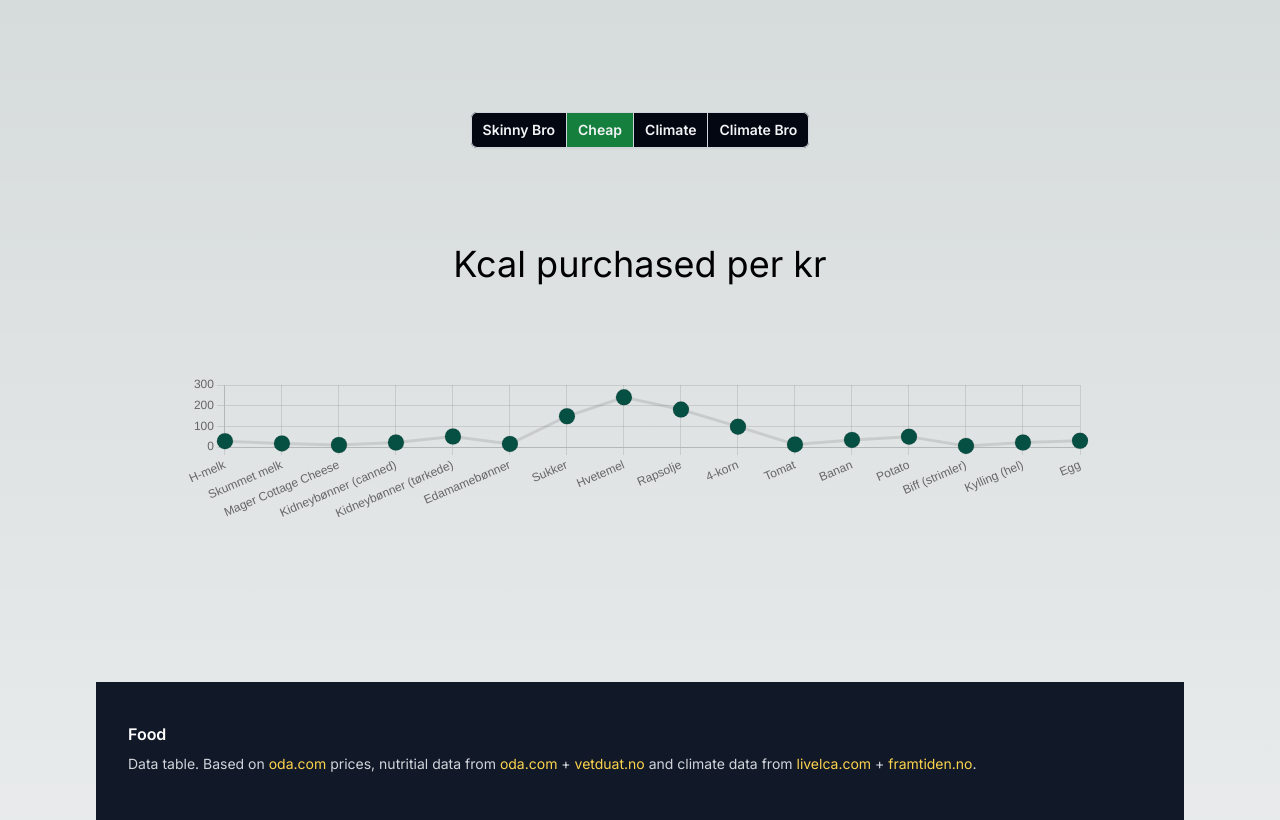
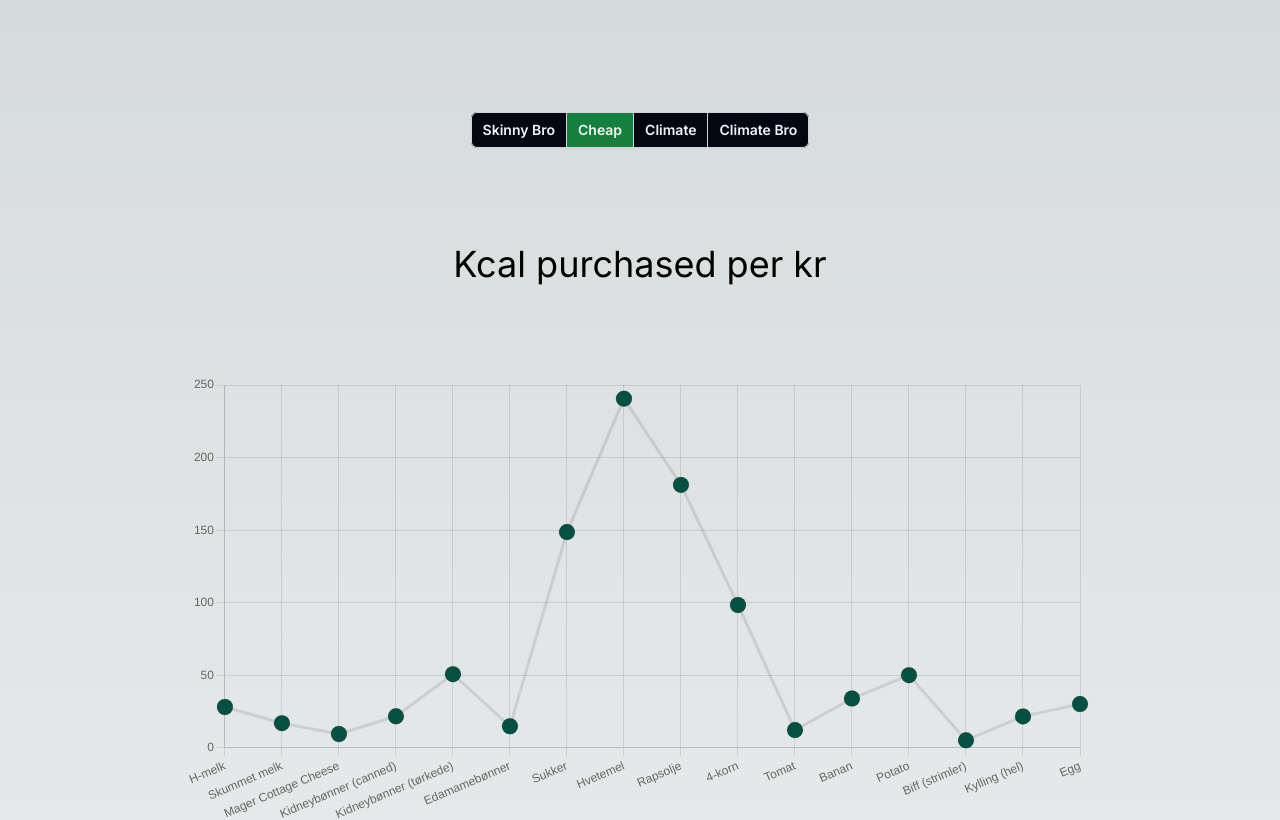
Before and after one commit to tomfa/foodbro, a Next.js app: page / in a window 1280 px wide. Shown: the top 820 px of the page. Built offline with nearby package versions, Linux system fonts and the light colour scheme.

Commit message:
chart: fix aspect ratio for larger screens

```diff
--- a/components/Chart.tsx
+++ b/components/Chart.tsx
@@ -114,11 +114,11 @@ export const Chart = () => {
         </span>
       </div>
       <h2 className="mb-2 text-xl lg:text-4xl mt-20">{header}</h2>
-      <div className={"relative w-full md:h-auto h-screen"}>
+      <div className={"relative w-full sm:h-auto h-screen"}>
         <Line
           className={"mb-20 mt-10 lg:mb-40 lg:mt-20"}
           options={{
-            maintainAspectRatio: false,
+            maintainAspectRatio: !isTiny,
           }}
           data={{
             labels,
```
